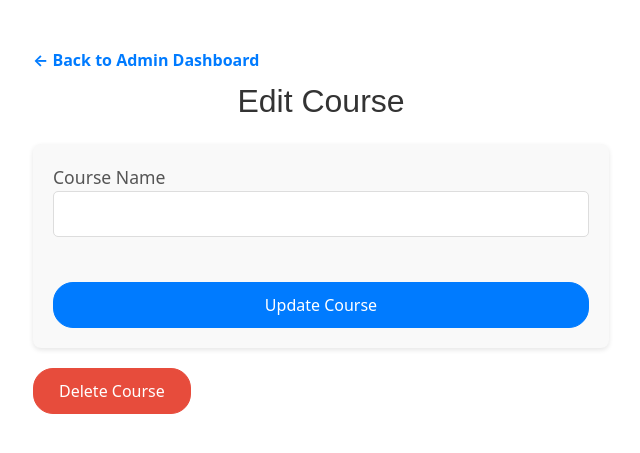
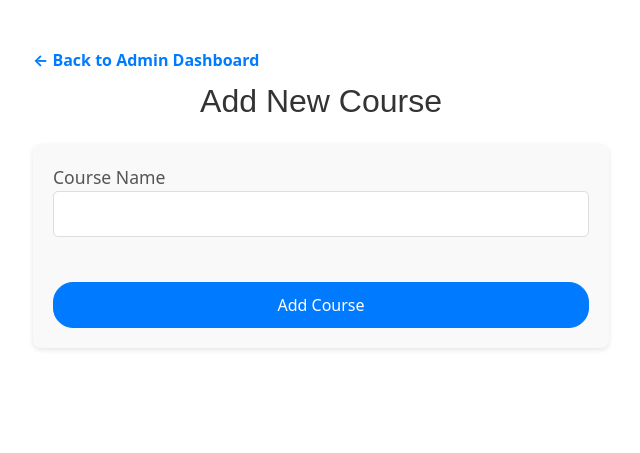
Before and after one commit to sakwasilas/kasneb_quizz_examination, a Python web app: template templates/admin/add_course.html in a window 1280 px wide. Shown: the top 453 px of the page, without its empty margins (319-959 px from the left). Run offline with Jinja, Linux system fonts and the light colour scheme; the template is opened without the code that fills it, so the values that code supplies are empty.

Commit message:
removed delete course

```diff
--- a/templates/admin/add_course.html
+++ b/templates/admin/add_course.html
@@ -1,6 +1,6 @@
 {% extends 'base.html' %}
 
-{% block title %}Edit Course{% endblock %}
+{% block title %}Add New Course{% endblock %}
 
 {% block content %}
 <div class="container mt-5" style="max-width: 600px; margin: 0 auto;">
@@ -11,33 +11,20 @@
        ← Back to Admin Dashboard
     </a>
 
-    <h2 class="text-center mb-4" style="font-family: 'Arial', sans-serif; color: #333;">Edit Course</h2>
+    <h2 class="text-center mb-4" style="font-family: 'Arial', sans-serif; color: #333;">Add New Course</h2>
 
-    <!-- Edit Course Form -->
     <form method="POST"
           style="background-color: #f9f9f9; padding: 20px; border-radius: 8px; box-shadow: 0 2px 5px rgba(0, 0, 0, 0.1); display: flex; flex-direction: column; gap: 15px;">
-
         <div class="form-group">
             <label for="course_name" style="font-size: 1.1rem; color: #555;">Course Name</label>
             <input type="text" id="course_name" name="course_name" class="form-control" required
-                   value="{{ course.name }}"
                    style="border-radius: 5px; padding: 10px; font-size: 1rem; border: 1px solid #ddd; transition: border 0.3s; margin-bottom: 15px;">
         </div>
 
         <button type="submit" class="btn btn-primary"
                 style="background-color: #007bff; border-color: #007bff; padding: 10px 25px; border-radius: 20px; font-size: 1rem; transition: background-color 0.3s, transform 0.3s; width: auto; margin-top: 15px; text-align: center;">
-            Update Course
+            Add Course
         </button>
     </form>
-
-    <!-- Delete Course Form -->
-    <form method="POST" action="{{ url_for('delete_course', course_id=course.id) }}"
-          style="margin-top: 20px; display: inline-block;" onsubmit="return confirm('Are you sure you want to delete this course?');">
-        <button type="submit" class="btn btn-danger"
-                style="background-color: #e74c3c; border-color: #e74c3c; padding: 10px 25px; border-radius: 20px; font-size: 1rem; transition: background-color 0.3s, transform 0.3s; width: auto;">
-            Delete Course
-        </button>
-    </form>
-
 </div>
 {% endblock %}
```
